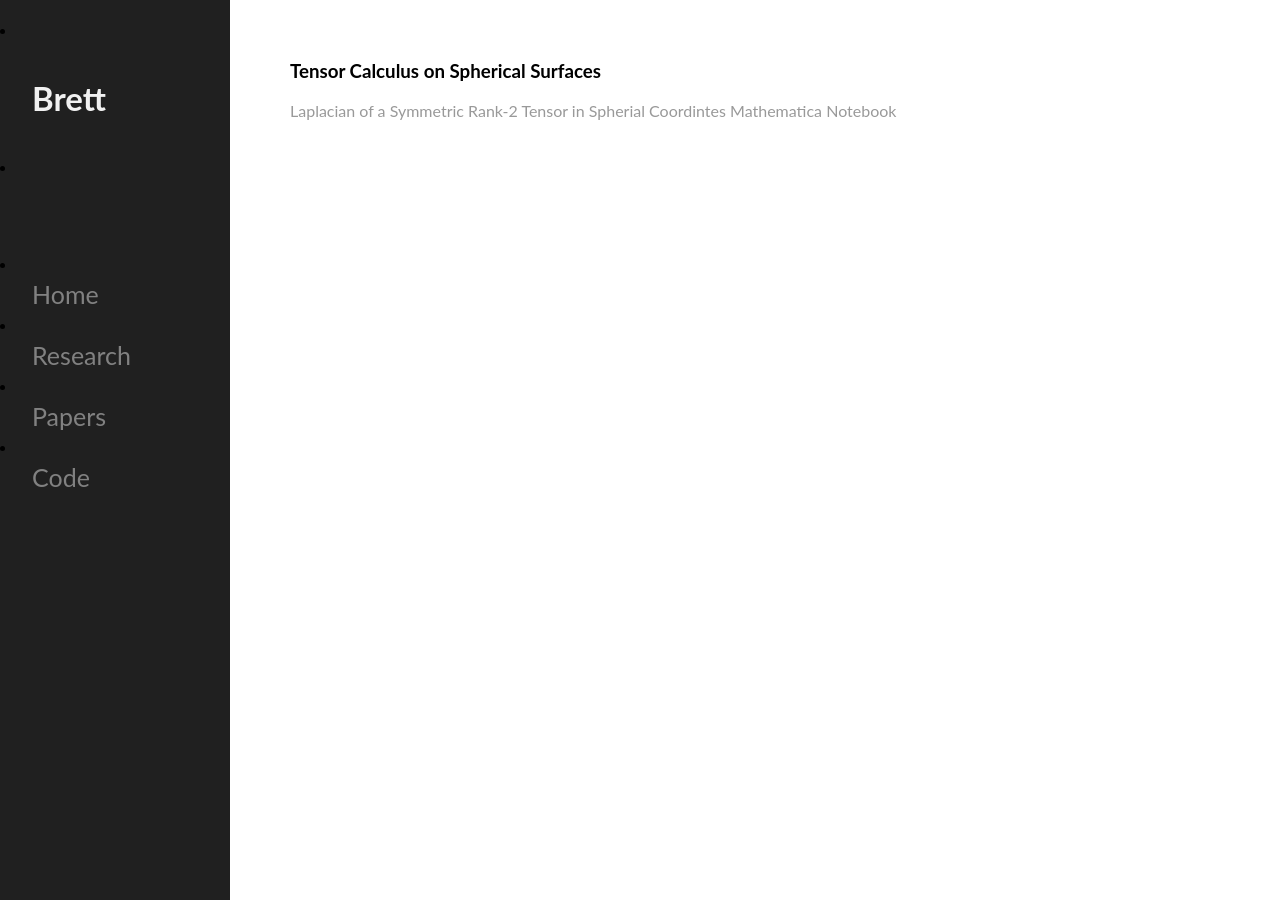
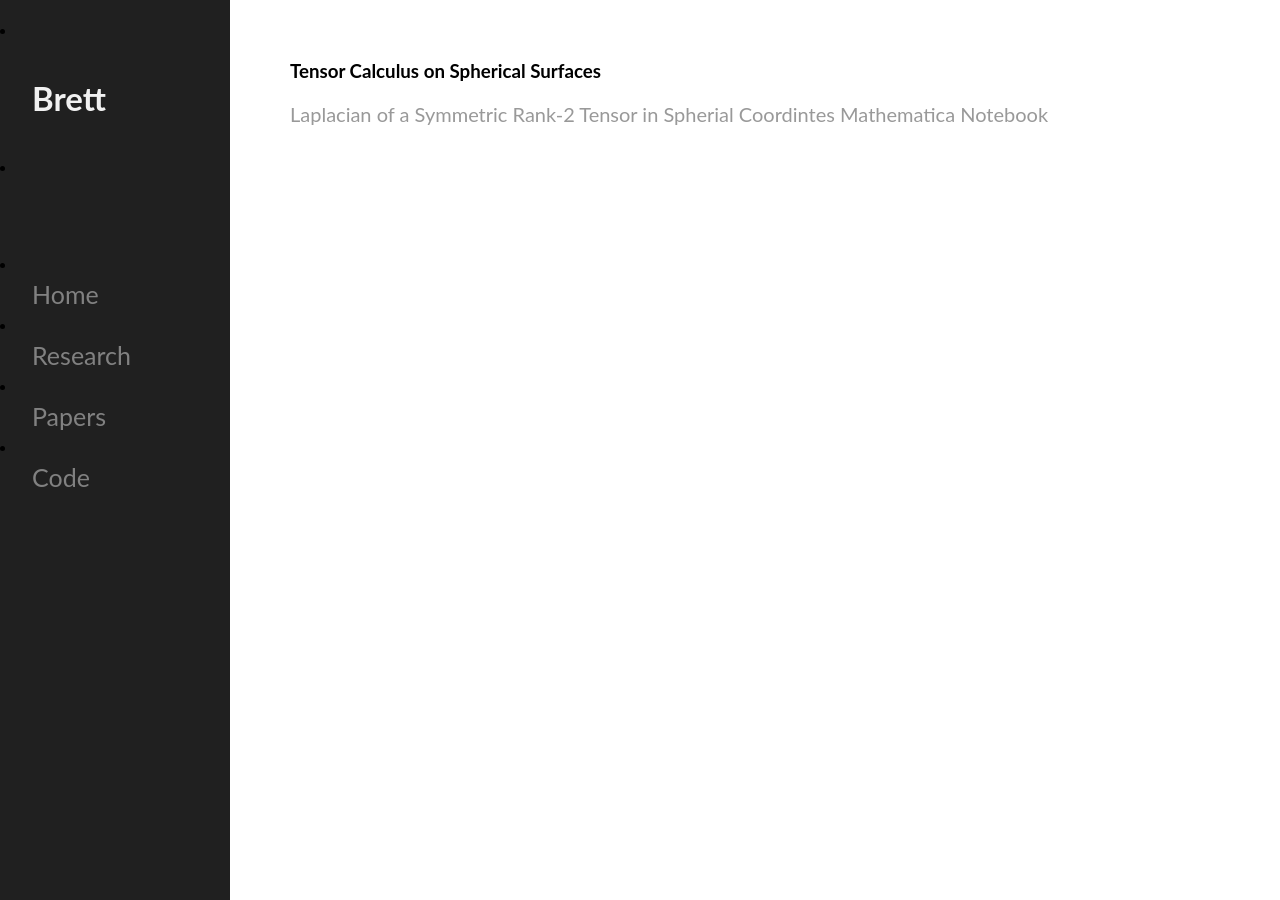
Before and after one commit to mckimb/mckimb.github.io, a Jekyll site: the page built from code/index.html, in a window 1280 px wide. Built offline with Jekyll 4.4.1, drawn with Linux system fonts in a browser that asks for light colours.

Commit message:
Update main.css

```diff
--- a/css/main.css
+++ b/css/main.css
@@ -5,7 +5,7 @@ body {
     font-family: "Lato", sans-serif;
 }
 
-.body p {
+body p {
     font-size: 20px;
     color: #202020;
 }
```
